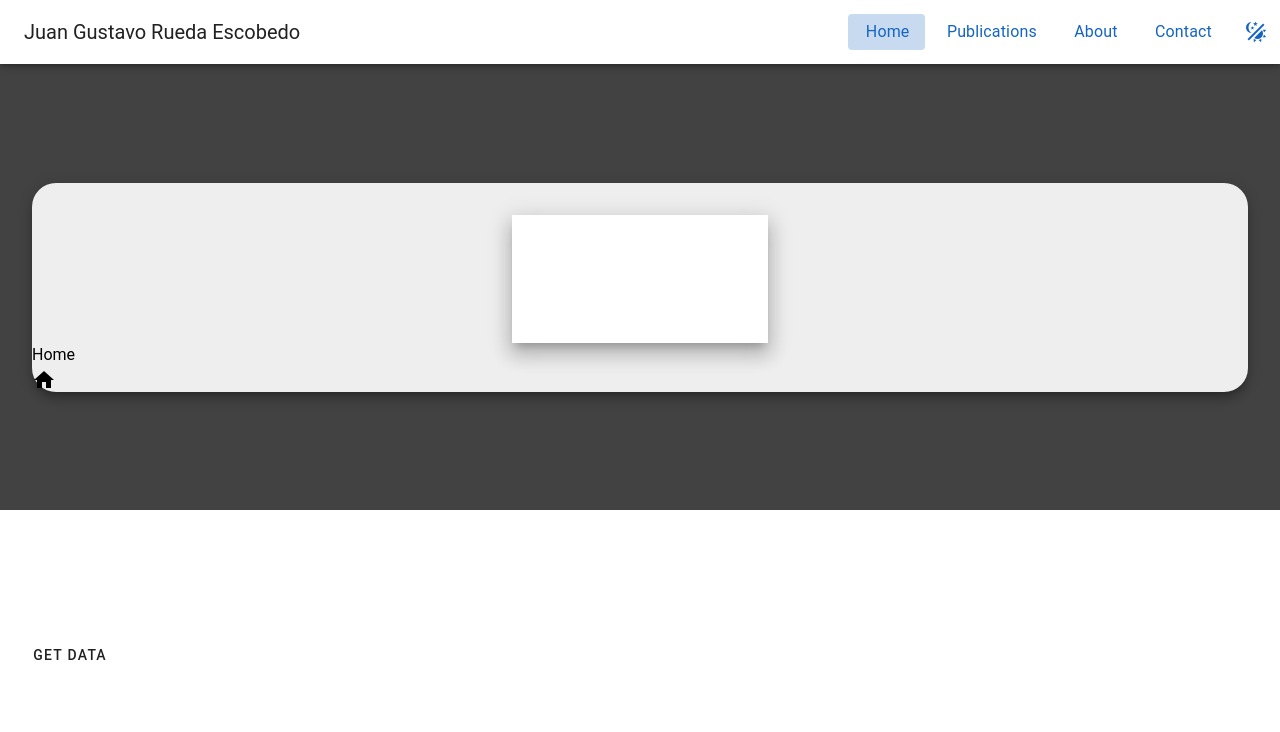
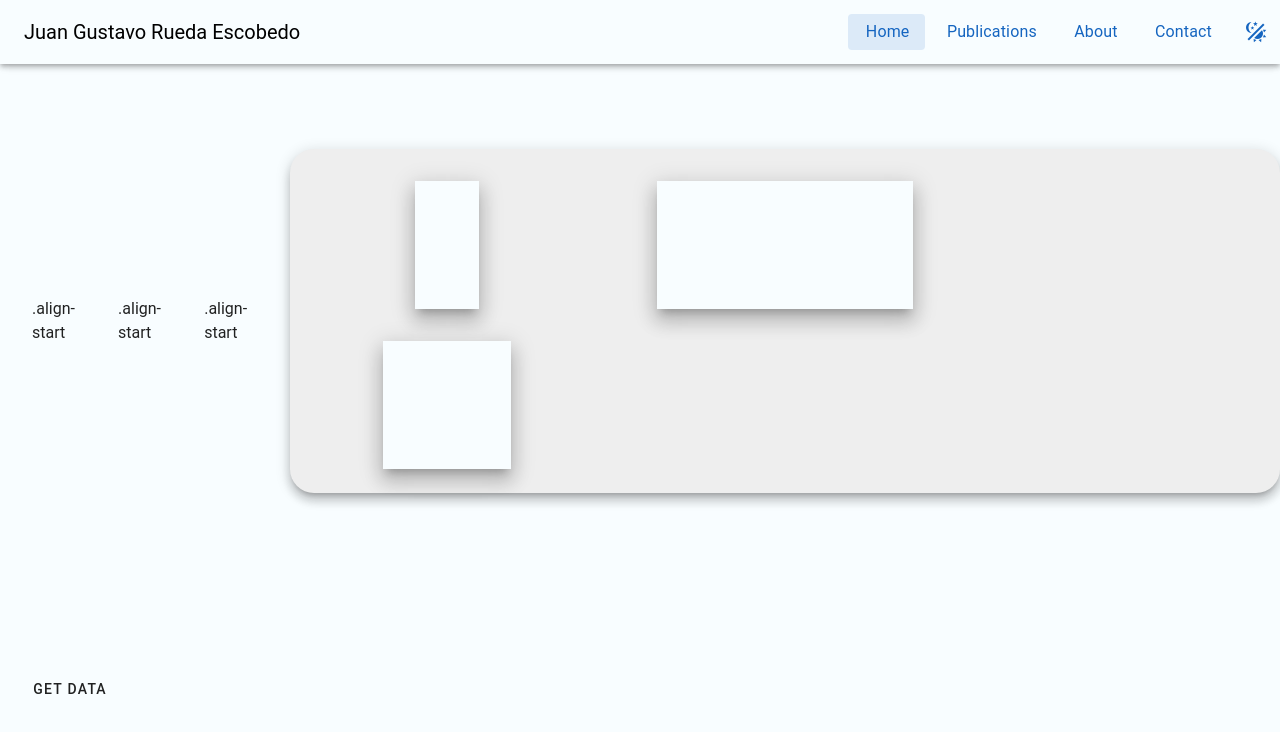
Before and after one commit to asdromundo/jg-rueda-web, a Vue app: page / in a window 1280 px wide. Shown: the top 732 px of the page. Built offline with nearby package versions, Linux system fonts and the light colour scheme.

Commit message:
PreMaterial3

```diff
--- a/src/App.vue
+++ b/src/App.vue
@@ -6,7 +6,7 @@
 const theme = useTheme()
 
 function toggleTheme() {
-  theme.global.name.value = theme.global.current.value.dark ? 'light' : 'dark';
+  theme.global.name.value = theme.global.current.value.dark ? 'lightTheme' : 'darkTheme';
 }
 
 let data = ref({
@@ -17,8 +17,8 @@
 </script>
 
 <template>
-  <v-app ref="app" class="rounded rounded-md bg-surface-variant">
-    <v-app-bar color="" permanent>
+  <v-app ref="app" class="rounded rounded-md ">
+    <v-app-bar color="surface" permanent>
       <template v-slot:prepend>
         <v-app-bar-nav-icon
           :class="data.drawerButtonShape"
@@ -47,7 +47,7 @@
       <v-list-item to="/contact" title="Contact"></v-list-item>
     </v-navigation-drawer>
 
-    <v-main class="d-flex align-center justify-center" style="min-height: 300px">
+    <v-main class="d-flex align-center justify-center" style="min-height: 200px">
       <RouterView />
     </v-main>
 
--- a/src/main.ts
+++ b/src/main.ts
@@ -1,15 +1,44 @@
-
 import { createApp } from 'vue'
 import App from './App.vue'
 import router from './router'
 // Vuetify
 import 'vuetify/styles'
-import { createVuetify } from 'vuetify'
+import { createVuetify, type ThemeDefinition } from 'vuetify'
 import * as components from 'vuetify/components'
 import * as directives from 'vuetify/directives'
 // Icons
 import { aliases, mdi } from 'vuetify/iconsets/mdi'
 import '@mdi/font/css/materialdesignicons.css'
+
+const lightTheme: ThemeDefinition = {
+  dark: false,
+  colors: {
+    primary: "#1060a4",
+    "on-primary": "##f8fdff",
+    secondary: "#bd1300",
+    "on-secondary": "##f8fdff",
+    tertiary: "#256c2c",
+    background: "#f8fdff",
+    surface: "#f8fdff",
+    error: "#ba1a1a",
+    info: "#256c2c",
+    success: "#1060a4",
+    warning: "#ba1a1a",
+  },
+}
+const darkTheme: ThemeDefinition = {
+  dark: true,
+  colors: {
+    background: "#15202b",
+    surface: "#15202b",
+    primary: "#3f51b5",
+    secondary: "#03dac6",
+    error: "#f44336",
+    info: "#2196F3",
+    success: "#4caf50",
+    warning: "#fb8c00",
+  },
+}
 
 const vuetify = createVuetify({
   components,
@@ -18,9 +47,16 @@
     defaultSet: 'mdi',
     aliases,
     sets: {
-        mdi,
+      mdi
     }
   },
+  theme: {
+    defaultTheme: "lightTheme",
+    themes: {
+      lightTheme,
+      darkTheme,
+    }
+  }
 })
 
 const app = createApp(App)
--- a/src/views/ContactView.vue
+++ b/src/views/ContactView.vue
@@ -1,3 +1,31 @@
 <template>
-    <h1>Contact</h1>
+  <v-container class="fill-height">
+    <v-responsive class="d-flex align-center text-center fill-height">
+      <div class="text-body-2 font-weight-light mb-n1">Welcome to</div>
+
+      <h1 class="text-h2 font-weight-bold">Vuetify</h1>
+
+      <div class="py-5" />
+
+      <v-row class="d-flex align-center justify-center">
+        <v-col cols="auto"> <v-btn color="primary"> Primary </v-btn> </v-col>
+        <v-col cols="auto">
+          <v-btn color="secondary"> Secondary </v-btn>
+        </v-col>
+        <v-col cols="auto"> <v-btn color="error"> Error </v-btn> </v-col>
+      </v-row>
+
+      <v-row class="d-flex align-center justify-center">
+        <v-col cols="auto">
+          <v-btn color="info"> Info </v-btn>
+        </v-col>
+        <v-col cols="auto">
+          <v-btn color="success"> Success </v-btn>
+        </v-col>
+        <v-col cols="auto">
+          <v-btn color="warning"> Warning </v-btn>
+        </v-col>
+      </v-row>
+    </v-responsive>
+  </v-container>
 </template>
--- a/src/views/HomeView.vue
+++ b/src/views/HomeView.vue
@@ -1,13 +1,43 @@
 <script setup lang="ts">
+import { VCol } from 'vuetify/components'
 </script>
 
 <template>
+  <div>
+    <v-container>
+      <v-row align="start" no-gutters>
+        <v-col v-for="n in 3" :key="n">
+          <v-sheet class="pa-2 ma-2"> .align-start </v-sheet>
+        </v-col>
+      </v-row>
+    </v-container>
+  </div>
+
+  <v-sheet class="mx-auto rounded-xl" color="grey-lighten-3" elevation="8" width="95%">
+    <div>
+      <!-- Fila principal -->
+      <v-row>
+        <!-- Primera columna con ancho 6 en dispositivos grandes y extra grandes, y 12 en dispositivos pequeños y medianos -->
+        <v-col cols="6" md="4">
           <v-sheet
-  class="mx-auto rounded-xl"
-  color="grey-lighten-3"
-  elevation="8"
-  width="95%"
-  >
+            max-width="64"
+            class="mx-auto mt-8"
+            elevation="12"
+            height="128"
+            width="100%"
+          ></v-sheet>
+
+          <v-sheet
+            max-width="128"
+            class="mx-auto mt-8"
+            elevation="12"
+            height="128"
+            width="100%"
+          ></v-sheet>
+        </v-col>
+
+        <!-- Segunda columna con ancho 6 en dispositivos grandes y extra grandes, y 12 en dispositivos pequeños y medianos -->
+        <v-col cols="6" md="4">
           <v-sheet
             max-width="256"
             class="mx-auto mt-8"
@@ -15,9 +45,17 @@
             height="128"
             width="100%"
           ></v-sheet>
-    <main>
-      <p>Home</p>
-      <v-icon icon="mdi-home" />
-    </main>
+        </v-col>
+      </v-row>
+
+      <!-- Otra fila -->
+      <v-row>
+        <!-- Columna con ancho 12 en todos los tamaños de pantalla -->
+        <v-col cols="12">
+          <!-- Contenido de la columna -->
+          <!-- ... -->
+        </v-col>
+      </v-row>
+    </div>
   </v-sheet>
 </template>
--- a/src/views/PublicationsView.vue
+++ b/src/views/PublicationsView.vue
@@ -1,3 +1,3 @@
 <template>
-    <h1>Research</h1>
+  <h1>Research</h1>
 </template>
```
Lines whose indentation alone changed are shown as unchanged.
